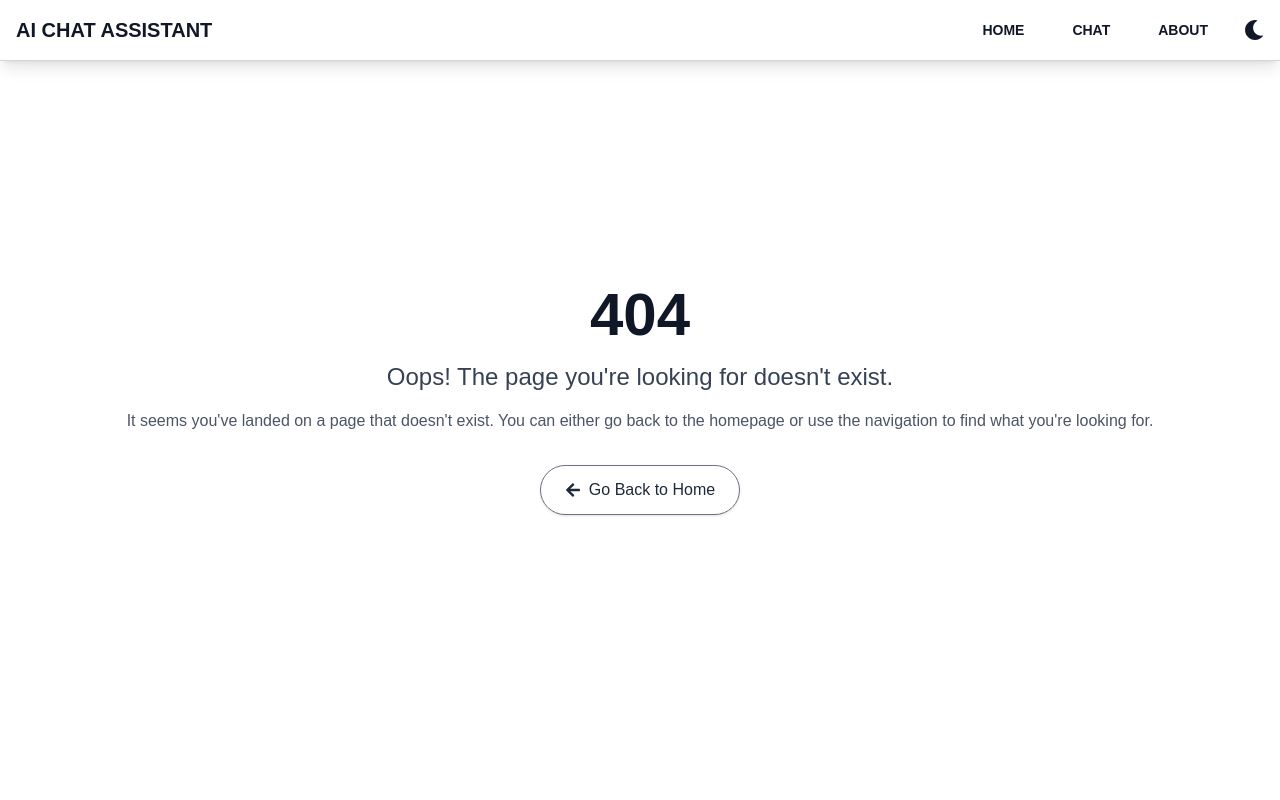
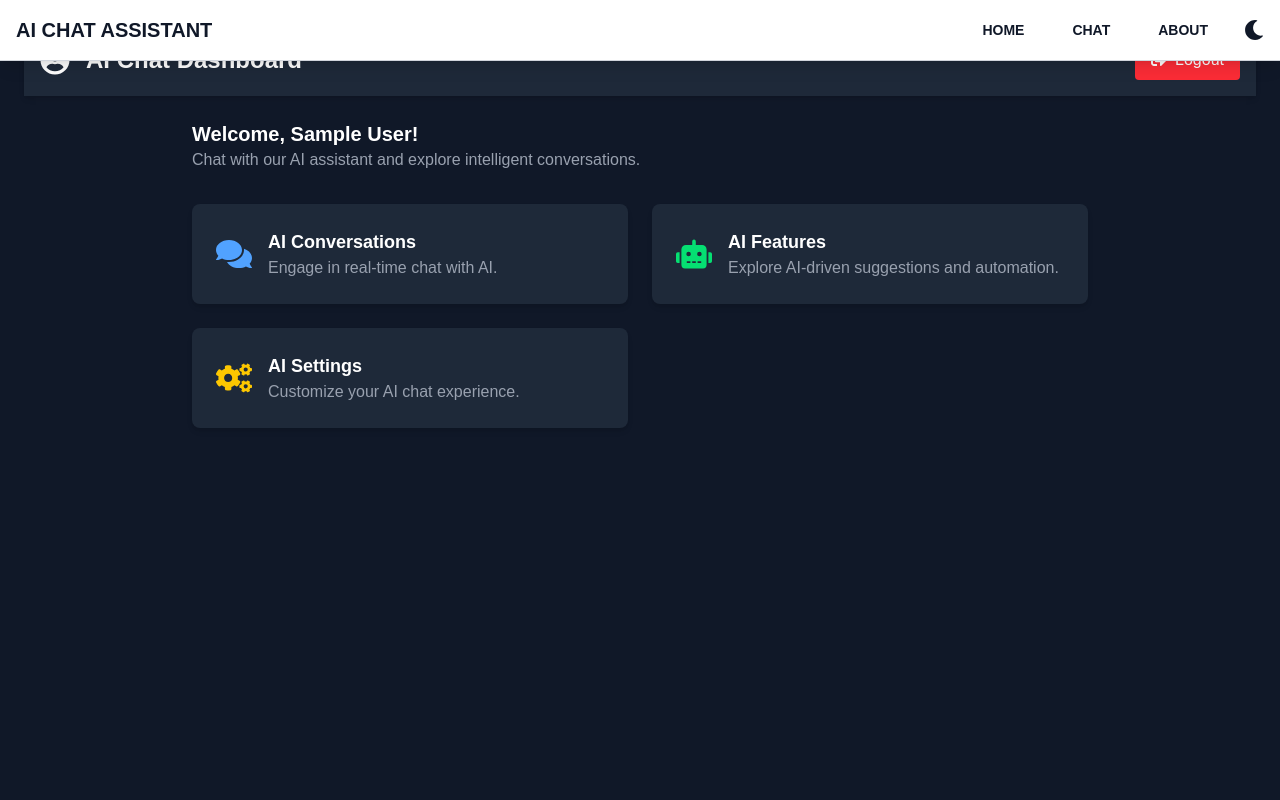
Before and after one commit to Emmanuel10701/Technical_assessment, a Next.js app in the folder frontend_chat/: page /dashboard in a window 1280 px wide. Before the commit this address had no page. Shown: the top 800 px of the page. Built offline with nearby package versions, Linux system fonts and the light colour scheme; no server answers; sample sign-in values are in the browser's storage.

Commit message:
added the landing dashboard for the registers and logged in users

```diff
--- /dev/null
+++ b/frontend_chat/app/dashboard/page.jsx
@@ -0,0 +1,68 @@
+import { useSession, signIn, signOut } from "next-auth/react";
+import { useRouter } from "next/router";
+import { useEffect } from "react";
+import { FaUserCircle, FaSignOutAlt, FaComments, FaRobot, FaCogs } from "react-icons/fa";
+
+export default function Dashboard() {
+  const { data: session, status } = useSession();
+  const router = useRouter();
+
+  useEffect(() => {
+    if (status === "unauthenticated") {
+      router.push("/login");
+    }
+  }, [status, router]);
+
+  if (status === "loading") {
+    return <div className="flex items-center justify-center h-screen text-white text-2xl">Loading...</div>;
+  }
+
+  return (
+    <div className="min-h-screen bg-gray-900 text-white flex flex-col items-center p-6">
+      <header className="w-full flex justify-between items-center p-4 bg-gray-800 shadow-md">
+        <div className="flex items-center space-x-4">
+          <FaUserCircle className="text-3xl" />
+          <h1 className="text-2xl font-bold">AI Chat Dashboard</h1>
+        </div>
+        <button
+          onClick={() => signOut()}
+          className="flex items-center space-x-2 bg-red-500 hover:bg-red-600 px-4 py-2 rounded"
+        >
+          <FaSignOutAlt />
+          <span>Logout</span>
+        </button>
+      </header>
+
+      <div className="w-full max-w-4xl mt-6">
+        <h2 className="text-xl font-semibold">Welcome, {session?.user?.name}!</h2>
+        <p className="text-gray-400">Chat with our AI assistant and explore intelligent conversations.</p>
+      </div>
+
+      <div className="grid grid-cols-1 md:grid-cols-2 gap-6 mt-8 w-full max-w-4xl">
+        <div className="bg-gray-800 p-6 rounded-lg shadow-md flex items-center space-x-4">
+          <FaComments className="text-4xl text-blue-400" />
+          <div>
+            <h3 className="text-lg font-bold">AI Conversations</h3>
+            <p className="text-gray-400">Engage in real-time chat with AI.</p>
+          </div>
+        </div>
+
+        <div className="bg-gray-800 p-6 rounded-lg shadow-md flex items-center space-x-4">
+          <FaRobot className="text-4xl text-green-400" />
+          <div>
+            <h3 className="text-lg font-bold">AI Features</h3>
+            <p className="text-gray-400">Explore AI-driven suggestions and automation.</p>
+          </div>
+        </div>
+
+        <div className="bg-gray-800 p-6 rounded-lg shadow-md flex items-center space-x-4">
+          <FaCogs className="text-4xl text-yellow-400" />
+          <div>
+            <h3 className="text-lg font-bold">AI Settings</h3>
+            <p className="text-gray-400">Customize your AI chat experience.</p>
+          </div>
+        </div>
+      </div>
+    </div>
+  );
+}
```
